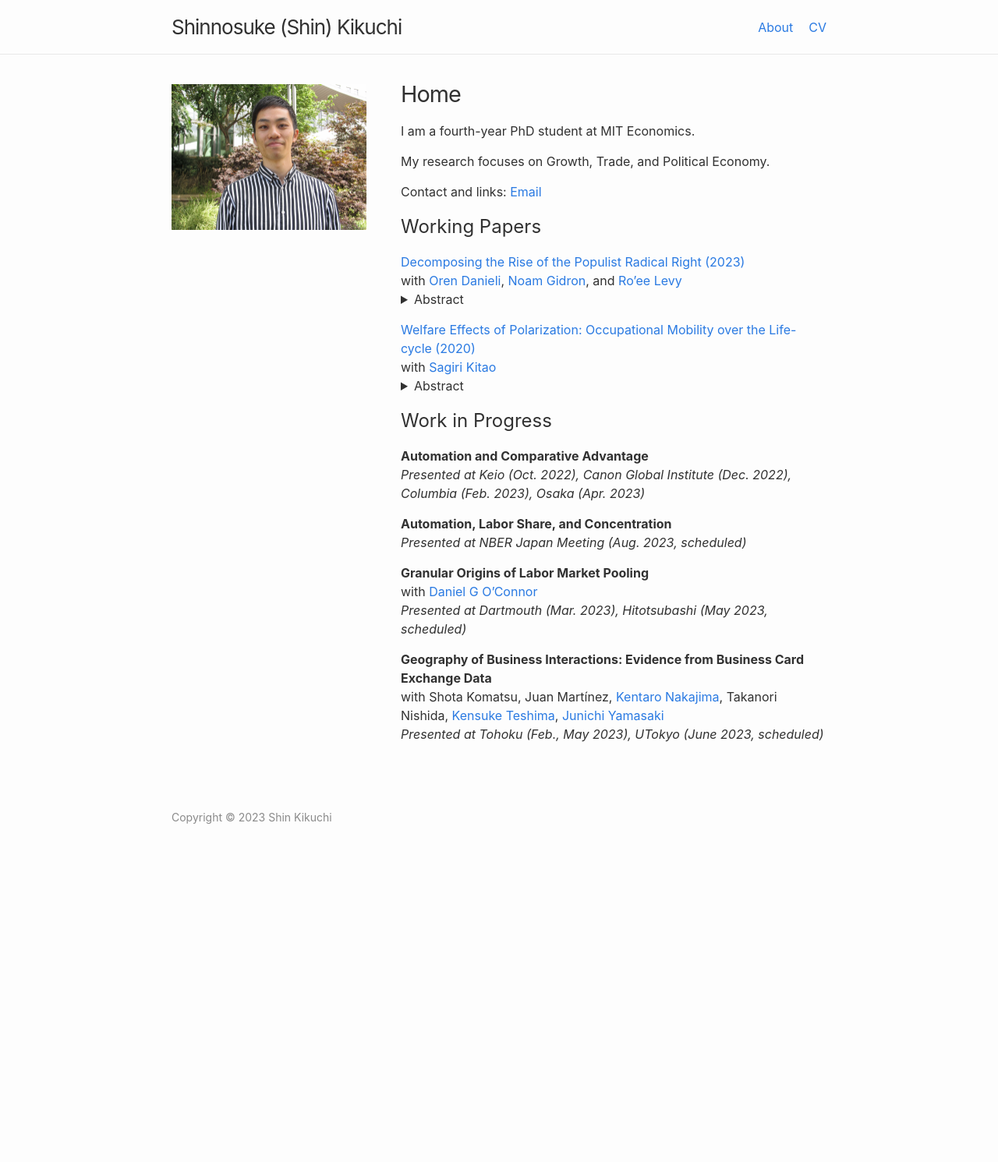
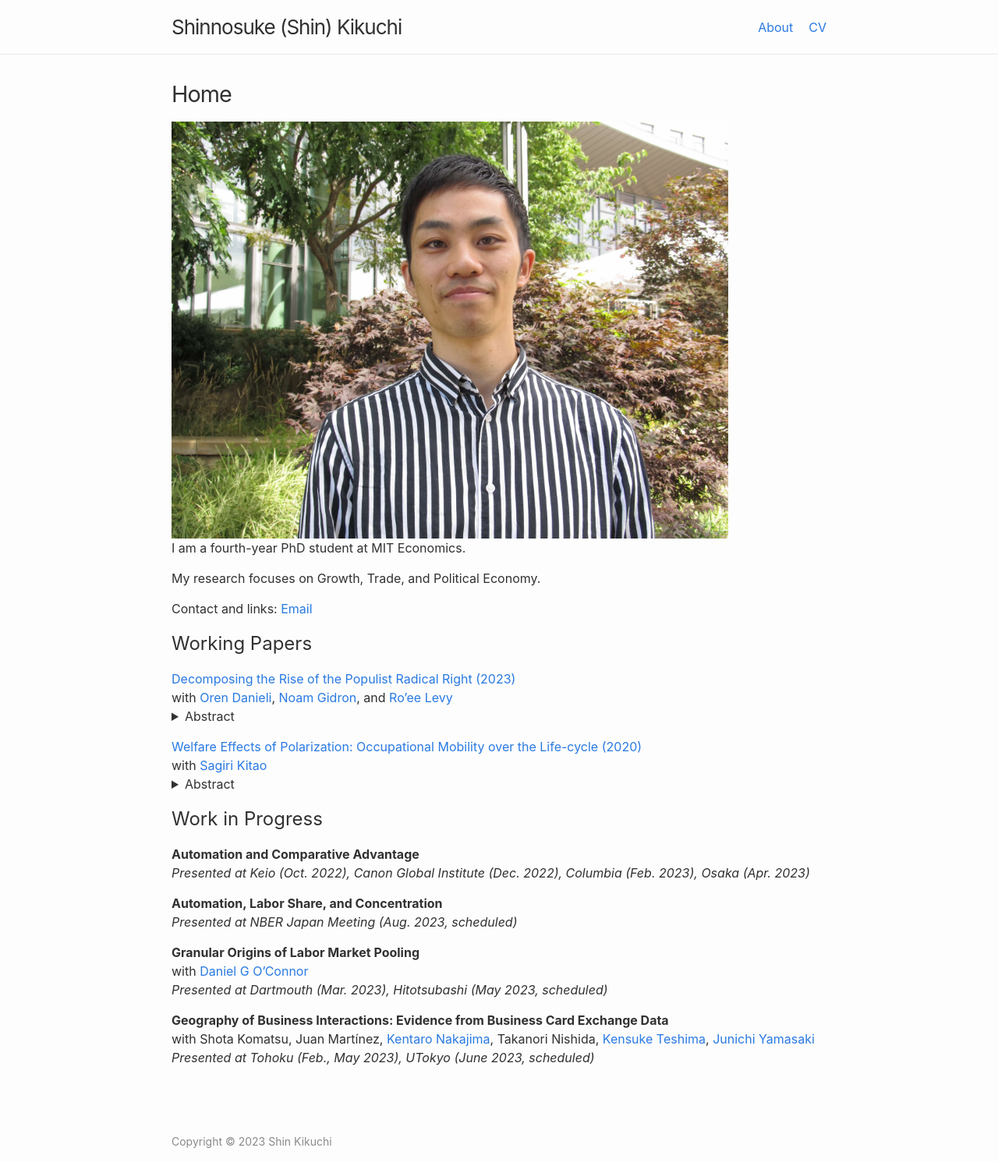
Before and after one commit to shinnkikuchi/shinnkikuchi.github.io, a Jekyll site: the page built from index.md, in a window 1280 px wide. Shown: the whole page at 78% size. Built offline with Jekyll 4.4.1, drawn with Linux system fonts in a browser that asks for light colours; before the commit the page ends 1075 px from its top, so only the background shows below that.

Commit message:
Update home.html
change layouts. revert if this does not work

```diff
--- a/_layouts/home.html
+++ b/_layouts/home.html
@@ -3,17 +3,12 @@ layout: default
 ---
 
 <div class="home">
+{%- if page.title -%}
+<h1 class="page-heading">{{ page.title }}</h1>
+{%- endif -%}
+<img src="/files/headshot.jpg" alt="Shin Kikuchi" style="max-width: 85%"/>
+{{ content }}
 
-  <div class="columnleft">
-    <img src="/files/headshot.jpg" alt="Shin Kikuchi" style="max-width: 85%"/>
-  </div>
-  <div class="columnright">
-    {%- if page.title -%}
-    <h1 class="page-heading">{{ page.title }}</h1>
-    {%- endif -%}
-
-    {{ content }}
-  </div>
 
 
 
```
